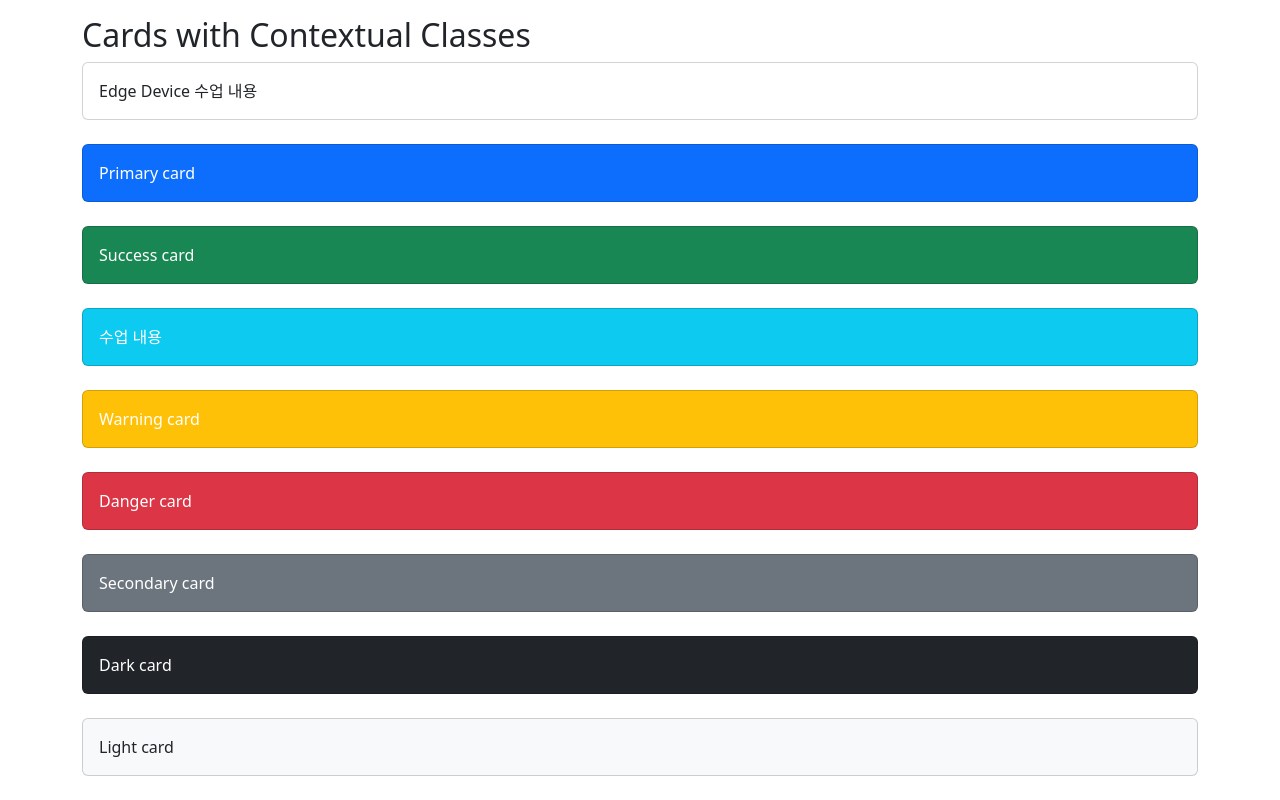
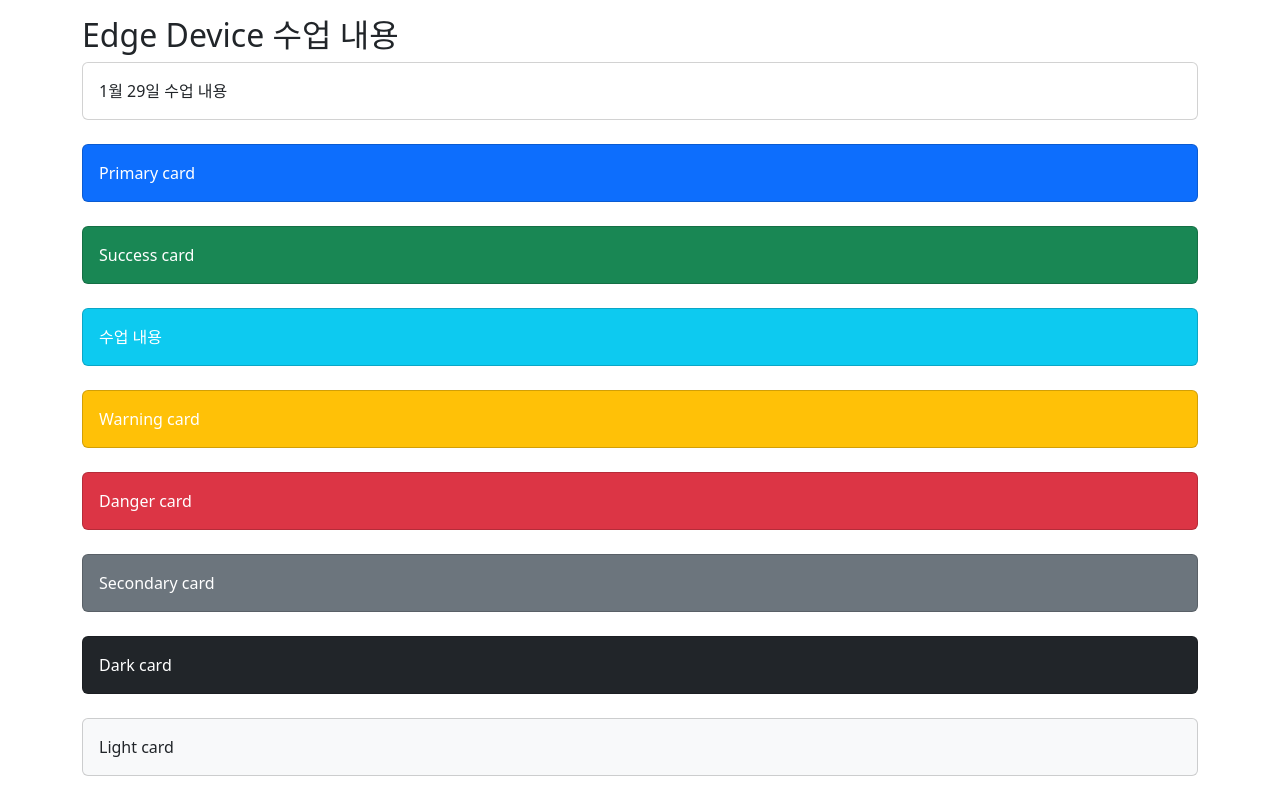
Before and after one commit to manofphysis/Raspberry, a plain HTML site: page index.html in a window 1280 px wide. Drawn offline with nearby package versions, Linux system fonts and the light colour scheme.

Commit message:
Update index.html

```diff
--- a/index.html
+++ b/index.html
@@ -10,9 +10,9 @@
 <body>
 
 <div class="container mt-3">
-  <h2>Cards with Contextual Classes</h2>
+  <h2>Edge Device 수업 내용</h2>
   <div class="card">
-    <div class="card-body">Edge Device 수업 내용</div>
+    <div class="card-body">1월 29일 수업 내용</div>
   </div>
   <br>
   <div class="card bg-primary text-white">
```
